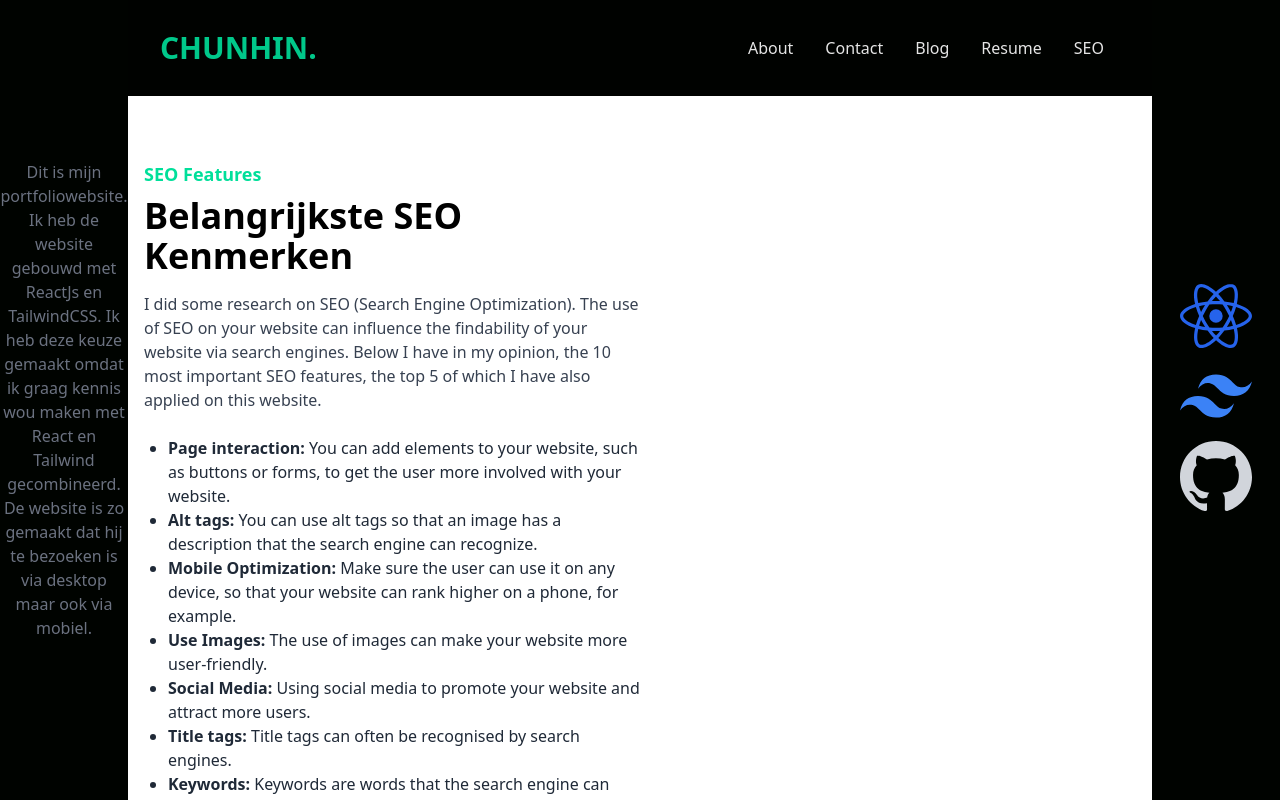
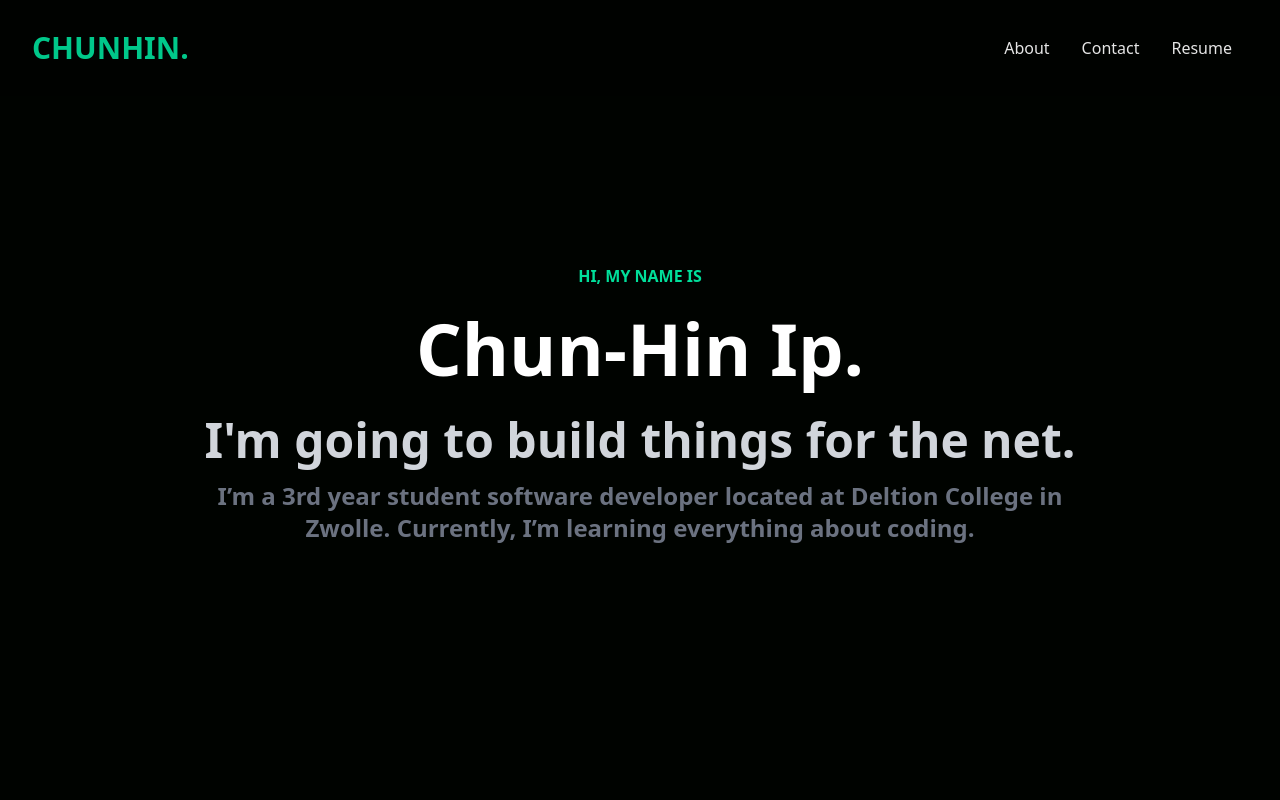
Before and after one commit to Chun-Hin/chunhnin.nl, a React (Create React App) app: page /seo in a window 1280 px wide. Shown: the top 800 px of the page. Built offline with nearby package versions, Linux system fonts and the light colour scheme.

Commit message:
website in good state

```diff
--- a/src/App.js
+++ b/src/App.js
@@ -1,29 +1,15 @@
-import React from 'react';
-import { BrowserRouter, Route, Routes } from 'react-router-dom';
-import Navbar from './components/Bars/Navbar';
-import Homepage from './components/Pages/Homepage';
-import Blog from './components/Blog';
-import SEO from './components/SEO';
-import LeftSidebar from "./components/Bars/LeftSidebar";
-import RightSidebar from "./components/Bars/RightSidebar";
-
-
+import Navbar from "./components/Navbar";
+import Homepage from "./components/Home";
+import About from "./components/About"
+import Contact from "./components/Contact";
 function App() {
     return (
-        <BrowserRouter>
-            <div className="flex flex-col md:flex-row">
-                <LeftSidebar />
-                <div className="flex-1">
-                    <Navbar />
-                    <Routes>
-                        <Route path="/" element={<Homepage />} />
-                        <Route path="/blog/*" element={<Blog />} />
-                        <Route path="/seo/*" element={<SEO />} />
-                    </Routes>
-                </div>
-                <RightSidebar />
-            </div>
-        </BrowserRouter>
+        <div>
+            <Navbar></Navbar>
+            <Homepage></Homepage>
+            <About></About>
+            <Contact></Contact>
+        </div>
     );
 }
 
--- a/src/components/Bars/LeftSidebar.js
+++ /dev/null
@@ -1,15 +0,0 @@
-import React from "react";
-
-function LeftSidebar() {
-    return(
-        <>
-            <div className="flex left-sidebar bg-000300 w-full md:w-2/12 p-4 md:sticky md:top-0 md:left-0 md:order-first sm:order-last md:h-screen flex-col items-center justify-center text-center sm:px-5">
-                <p className="text-gray-500">
-                    Dit is mijn portfoliowebsite. Ik heb de website gebouwd met ReactJs en TailwindCSS. Ik heb deze keuze gemaakt omdat ik graag kennis wou maken met React en Tailwind gecombineerd. De website is zo gemaakt dat hij te bezoeken is via desktop maar ook via mobiel.
-                </p>
-            </div>
-        </>
-    )
-}
-
-export default LeftSidebar;
--- a/src/components/Bars/Navbar.js
+++ /dev/null
@@ -1,60 +0,0 @@
-import React, { useState } from 'react';
-import { HashLink as Link } from "react-router-hash-link";
-import { Link as RouterLink } from 'react-router-dom';
-import { AiOutlineMenu, AiOutlineClose } from 'react-icons/ai';
-import cv from "../../files/ChunCV.pdf";
-
-function Navbar() {
-    const [nav, setNav] = useState(false);
-
-    const handleNav = () => {
-        setNav(!nav);
-    };
-
-    return (
-        <div className="flex justify-between items-center h-24 max-w mx-auto px-8 text-white sticky top-0 bg-[#000300] opacity-90">
-            <a href="/"><h1 className="w-full text-3xl font-bold text-[#00df9a]">CHUNHIN.</h1></a>
-            <ul className="hidden md:flex">
-                <li className="p-4 hover:text-[#00df9a] hover:cursor-pointer">
-                    <Link to="#About" smooth>About</Link>
-                </li>
-                <li className="p-4 hover:text-[#00df9a] hover:cursor-pointer">
-                    <Link to="#Contact" smooth>Contact</Link>
-                </li>
-                <li className="p-4 hover:text-[#00df9a] hover:cursor-pointer">
-                    <RouterLink to="/blog">Blog</RouterLink>
-                </li>
-                <li className="p-4 hover:text-[#00df9a] hover:cursor-pointer">
-                    <a href={cv}>Resume</a>
-                </li>
-                <li className="p-4 hover:text-[#00df9a] hover:cursor-pointer">
-                    <RouterLink to="/seo">SEO</RouterLink>
-                </li>
-            </ul>
-            <div onClick={handleNav} className="block md:hidden">
-                {!nav ? <AiOutlineMenu size={20} /> : <AiOutlineClose size={20} />}
-            </div>
-            <div className={nav ? "fixed left-0 top-0 w-[60%] h-full border-r border-r-gray-900 bg-[#000300] ease-in-out duration-500 md:hidden" : "fixed left-[-100%] "}>
-                <ul className="uppercase p-4">
-                    <li className="p-4 hover:text-[#00df9a] hover:cursor-pointer">
-                        <Link to="#About" smooth>About</Link>
-                    </li>
-                    <li className="p-4 hover:text-[#00df9a] hover:cursor-pointer">
-                        <Link to="#Contact" smooth>Contact</Link>
-                    </li>
-                    <li className="p-4 hover:text-[#00df9a] hover:cursor-pointer">
-                        <RouterLink to="/blog">Blog</RouterLink>
-                    </li>
-                    <li className="p-4 hover:text-[#00df9a] hover:cursor-pointer">
-                        <a href={cv}>Resume</a>
-                    </li>
-                    <li className="p-4 hover:text-[#00df9a] hover:cursor-pointer">
-                        <RouterLink to="/seo">SEO</RouterLink>
-                    </li>
-                </ul>
-            </div>
-        </div>
-    );
-}
-
-export default Navbar;
--- a/src/components/Bars/RightSidebar.js
+++ /dev/null
@@ -1,16 +0,0 @@
-import {SiGithub, SiReact, SiTailwindcss} from "react-icons/si";
-import React from "react";
-
-function RightSidebar() {
-    return(
-        <>
-            <div className="right-sidebar bg-000300 w-full md:w-2/12 p-4 md:sticky md:top-0 md:right-0 sm:fixed left-[-500%] h-screen flex flex-col items-center justify-center">
-                <a href="https://react.dev/"><SiReact className="text-blue-600 text-7xl mb-2" title="React" /></a>
-                <a href="https://tailwindcss.com/"><SiTailwindcss className="text-blue-500 text-7xl mb-2" title="Tailwind CSS" /></a>
-                <a href="https://github.com/Chun-Hin"><SiGithub className="text-gray-300 text-7xl mb-2" title="GitHub" /></a>
-            </div>
-        </>
-    )
-}
-
-export default RightSidebar;
--- a/src/components/Home.js
+++ b/src/components/Home.js
@@ -4,7 +4,6 @@ import { Typewriter } from 'react-simple-typewriter'
 
 function Home() {
     return (
-        <>
         <div className="text-white">
             <div className="max-w-[900px] mt-[-96px] w-full h-screen mx-auto text-center flex flex-col justify-center">
                 <p className="text-[#00df9a] font-bold p-2">
@@ -19,7 +18,7 @@ function Home() {
                     </p>
                     <span className="md:text-5xl sm:text-2xl text-xl font-bold md:pl-4 pl-2 text-gray-300 -ml-1">
                         <Typewriter
-                            words={['web.', 'net.']}
+                            words={['internet.', 'web.', 'net.']}
                             loop={0}
                             typeSpeed={100}
                             deleteSpeed={75}
@@ -31,7 +30,6 @@ function Home() {
                     coding.</p>
             </div>
         </div>
-        </>
     );
 }
 
--- /dev/null
+++ b/src/components/Navbar.js
@@ -0,0 +1,54 @@
+import React, {useState} from 'react';
+import { BrowserRouter } from "react-router-dom";
+import { HashLink as Link } from "react-router-hash-link";
+import {AiOutlineClose, AiOutlineMenu} from 'react-icons/ai'
+import cv from '../files/ChunCV.pdf'
+
+
+function Navbar() {
+    const [nav, setNav] = useState(false)
+
+    const handleNav = () => {
+        setNav(!nav)
+    }
+
+    return (
+        <div className="flex justify-between items-center h-24 max-w mx-auto px-8 text-white sticky top-0 bg-[#000300] opacity-90">
+            <h1 className="w-full text-3xl font-bold text-[#00df9a]">CHUNHIN.</h1>
+            <ul className="hidden md:flex">
+                <BrowserRouter>
+                    <li className="p-4 hover:text-[#00df9a] hover:cursor-pointer">
+                        <Link to="#About" smooth>About</Link>
+                    </li>
+                    <li className="p-4 hover:text-[#00df9a] hover:cursor-pointer">
+                        <Link to="#Contact" smooth>Contact</Link>
+                    </li>
+                    <li className="p-4 hover:text-[#00df9a] hover:cursor-pointer">
+                        <a href={cv}>Resume</a>
+                    </li>
+                </BrowserRouter>
+            </ul>
+            <div onClick={handleNav} className="block md:hidden">
+                {!nav ? <AiOutlineMenu size={20}/> : <AiOutlineClose size={20}/>}
+            </div>
+            <div className={nav ? "fixed left-0 top-0 w-[60%] h-full border-r border-r-gray-900 bg-[#000300] ease-in-out duration-500 md:hidden" : "fixed left-[-100%] "}>
+                <h1 className="w-full text-3xl font-bold text-[#00df9a] m-4">CHUNHIN.</h1>
+                <ul className="uppercase p-4">
+                    <BrowserRouter>
+                        <li className="p-4 border-b border-gray-600 hover:text-[#00df9a] hover:cursor-pointer">
+                            <Link to="#About" smooth>About</Link>
+                        </li>
+                        <li className="p-4 border-b border-gray-600 hover:text-[#00df9a] hover:cursor-pointer">
+                            <Link to="#Contact" smooth>Contact</Link>
+                        </li>
+                        <li className="p-4 border-b border-gray-600 hover:text-[#00df9a] hover:cursor-pointer">
+                            <a href={cv}>Resume</a>
+                        </li>
+                    </BrowserRouter>
+                </ul>
+            </div>
+        </div>
+    );
+
+}
+export default Navbar;
--- a/src/index.js
+++ b/src/index.js
@@ -5,7 +5,7 @@ import App from './App';
 
 const root = ReactDOM.createRoot(document.getElementById('root'));
 root.render(
-  <React.StrictMode>
-    <App />
-  </React.StrictMode>
+    <React.StrictMode>
+        <App />
+    </React.StrictMode>
 );
```
Lines whose indentation alone changed are shown as unchanged.
